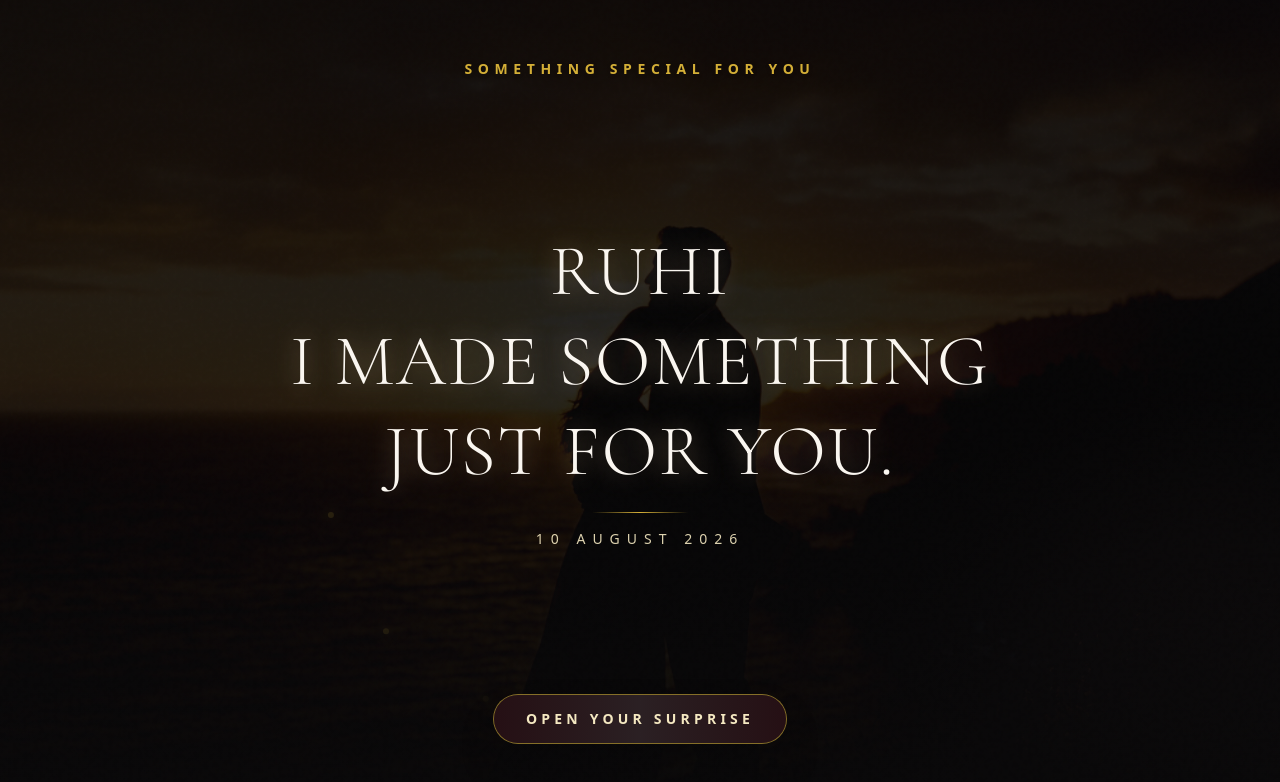
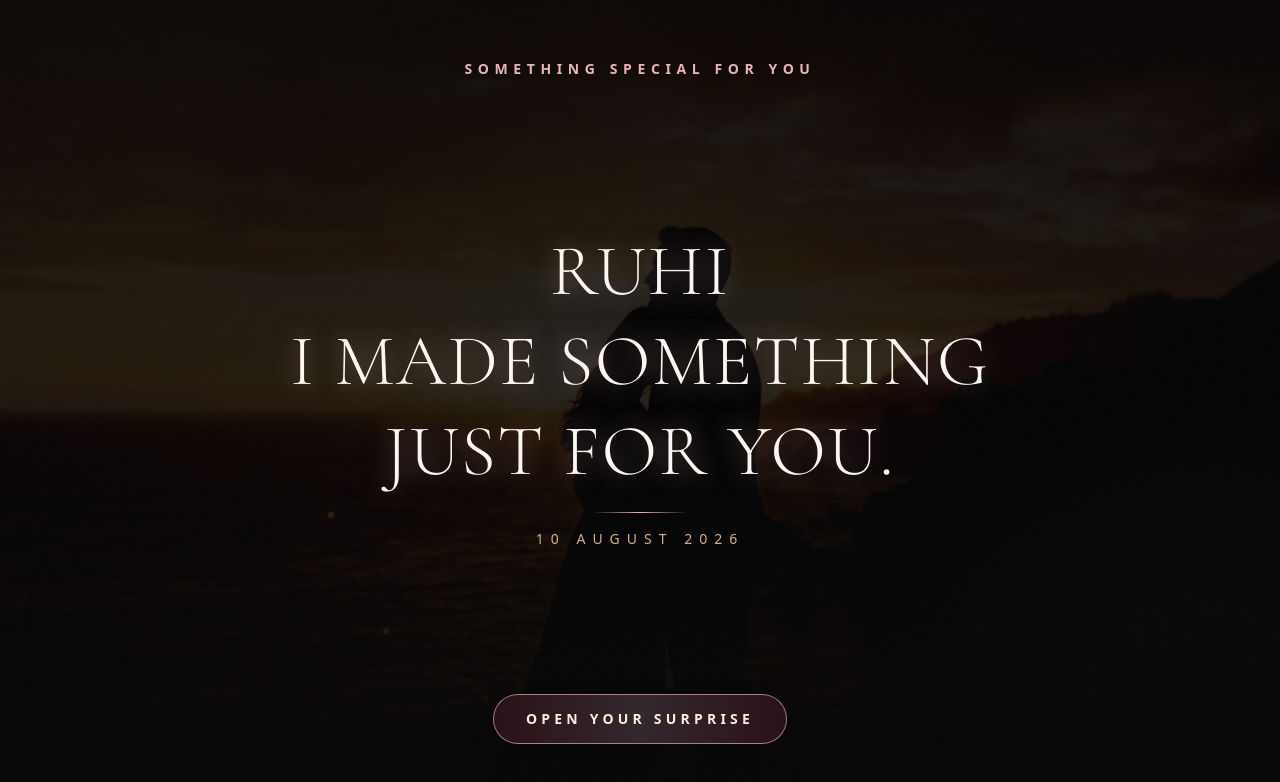
Before and after one commit to jamilsayyed0789-sudo/birthdayCard, a Next.js app: page / in a window 1280 px wide. Shown: the top 782 px of the page. Built offline with nearby package versions, Linux system fonts and the light colour scheme.

Commit message:
Apply Rose Gold accents directly to components and push

```diff
--- a/src/components/OpeningScreen.tsx
+++ b/src/components/OpeningScreen.tsx
@@ -88,7 +88,7 @@ export default function OpeningScreen({ onOpen }: OpeningScreenProps) {
         transition={{ delay: 0.3, duration: 1 }}
         className="relative z-10 pt-8"
       >
-        <span className="text-xs sm:text-sm uppercase tracking-[0.4em] text-[#d4af37] font-semibold drop-shadow">
+        <span className="text-xs sm:text-sm uppercase tracking-[0.4em] text-[#e8b4b8] font-semibold drop-shadow">
           {birthday.openingSubtitle}
         </span>
       </motion.div>
@@ -101,7 +101,7 @@ export default function OpeningScreen({ onOpen }: OpeningScreenProps) {
           transition={{ delay: 0.6, duration: 1.2, ease: [0.25, 1, 0.5, 1] }}
           className="space-y-4"
         >
-          <h1 className="font-serif-cormorant text-4xl sm:text-6xl md:text-7xl tracking-wide leading-tight text-[#faf6f0] whitespace-pre-line font-light gold-glow">
+          <h1 className="font-serif-cormorant text-4xl sm:text-6xl md:text-7xl tracking-wide leading-tight text-[#faf6f0] whitespace-pre-line font-light rose-glow">
             {birthday.openingTitle}
           </h1>
         </motion.div>
@@ -110,14 +110,14 @@ export default function OpeningScreen({ onOpen }: OpeningScreenProps) {
           initial={{ scaleX: 0 }}
           animate={{ scaleX: 1 }}
           transition={{ delay: 1.2, duration: 1.2, ease: "easeInOut" }}
-          className="w-24 h-[1px] bg-gradient-to-r from-transparent via-[#d4af37] to-transparent mx-auto"
+          className="w-24 h-[1px] bg-gradient-to-r from-transparent via-[#e8b4b8] to-transparent mx-auto"
         />
 
         <motion.p
           initial={{ opacity: 0, y: 15 }}
           animate={{ opacity: 0.9, y: 0 }}
           transition={{ delay: 1.5, duration: 1 }}
-          className="text-xs sm:text-sm tracking-[0.5em] text-[#f4e8c1] uppercase font-light"
+          className="text-xs sm:text-sm tracking-[0.5em] text-[#e6c594] uppercase font-light"
         >
           10 AUGUST 2026
         </motion.p>
@@ -132,14 +132,14 @@ export default function OpeningScreen({ onOpen }: OpeningScreenProps) {
       >
         <button
           onClick={onOpen}
-          className="group relative inline-flex items-center justify-center px-8 py-3.5 text-xs sm:text-sm tracking-[0.3em] uppercase text-[#faf6f0] border border-[#d4af37]/60 bg-[#121013]/90 rounded-full overflow-hidden backdrop-blur-md shadow-2xl transition-all duration-500 hover:scale-105 hover:border-[#d4af37] hover:shadow-[0_0_35px_rgba(212,175,55,0.5)]"
+          className="group relative inline-flex items-center justify-center px-8 py-3.5 text-xs sm:text-sm tracking-[0.3em] uppercase text-[#faf6f0] border border-[#e8b4b8]/70 bg-[#151118]/90 rounded-full overflow-hidden backdrop-blur-md shadow-2xl transition-all duration-500 hover:scale-105 hover:border-[#e8b4b8] hover:shadow-[0_0_35px_rgba(232,180,184,0.6)]"
         >
           <motion.span
-            animate={{ opacity: [0.3, 0.7, 0.3] }}
+            animate={{ opacity: [0.3, 0.8, 0.3] }}
             transition={{ duration: 3, repeat: Infinity }}
-            className="absolute inset-0 bg-gradient-to-r from-[#4a121a] via-[#c98a90]/40 to-[#4a121a]"
+            className="absolute inset-0 bg-gradient-to-r from-[#541620] via-[#e8b4b8]/40 to-[#541620]"
           />
-          <span className="relative z-10 font-semibold text-[#f4e8c1] group-hover:text-white transition-colors duration-300">
+          <span className="relative z-10 font-semibold text-[#f7eedb] group-hover:text-white transition-colors duration-300">
             OPEN YOUR SURPRISE
           </span>
         </button>
```
